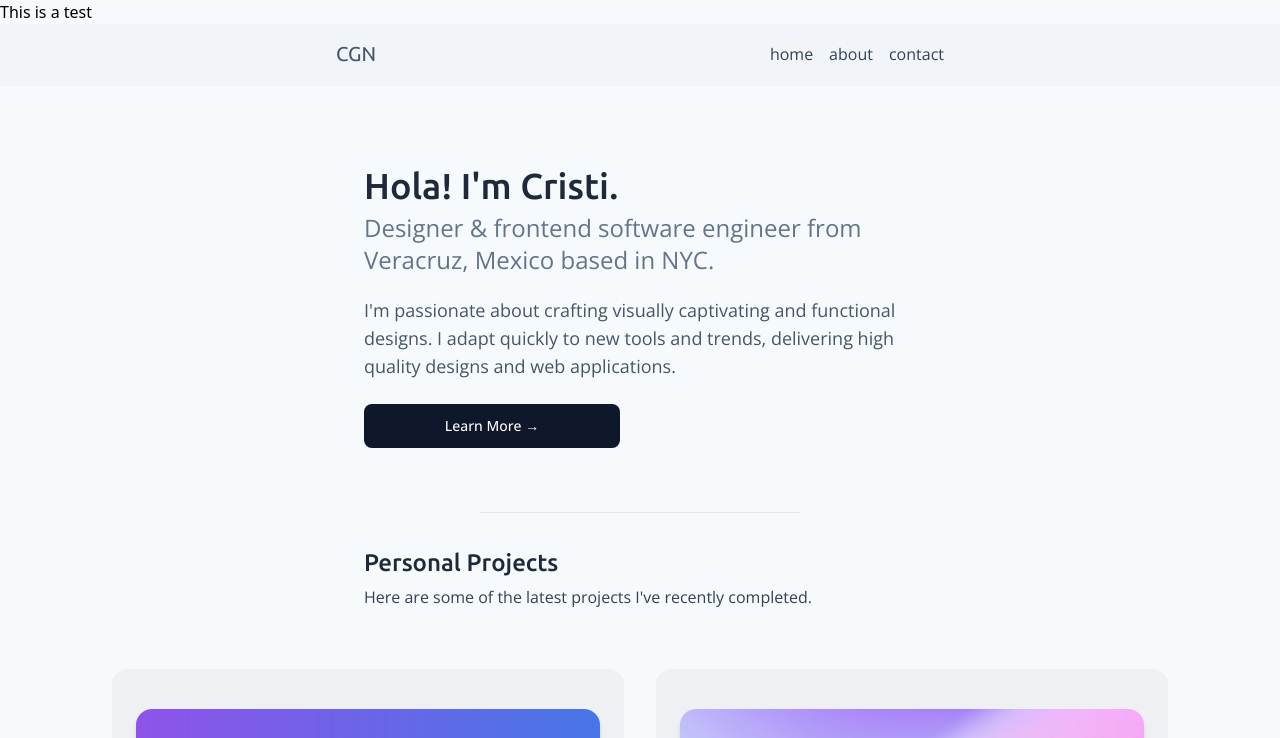
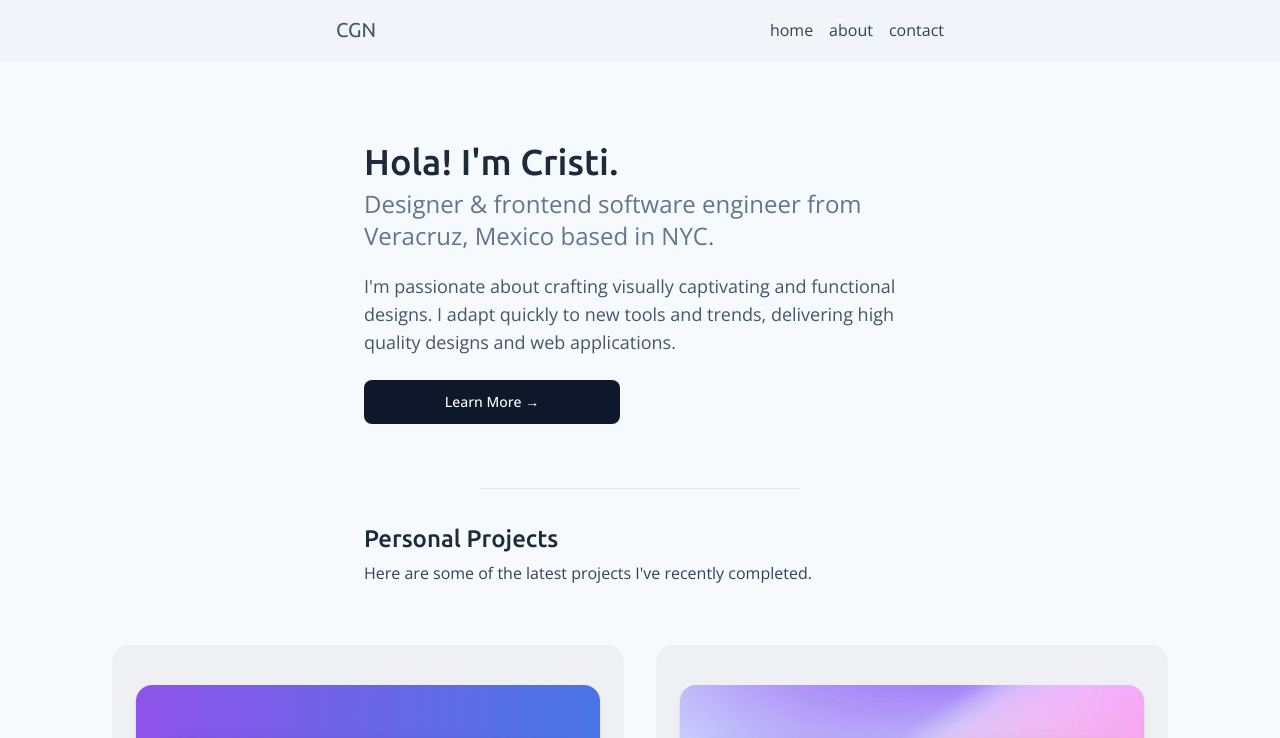
Before and after one commit to justbycris/se-portfolio, a React (Vite) app: page / in a window 1280 px wide. Shown: the top 738 px of the page. Built offline with nearby package versions, Linux system fonts and the light colour scheme.

Commit message:
fix-copy

```diff
--- a/src/Pages/Home.jsx
+++ b/src/Pages/Home.jsx
@@ -10,8 +10,6 @@ import CustomCursor from "../assets/blob.svg";
 export default function Home() {
   return (
     <div>
-
-      <h1>This is a test</h1>
       <Header />
         <Text
     header={"Hola! I'm Cristi." }
```
